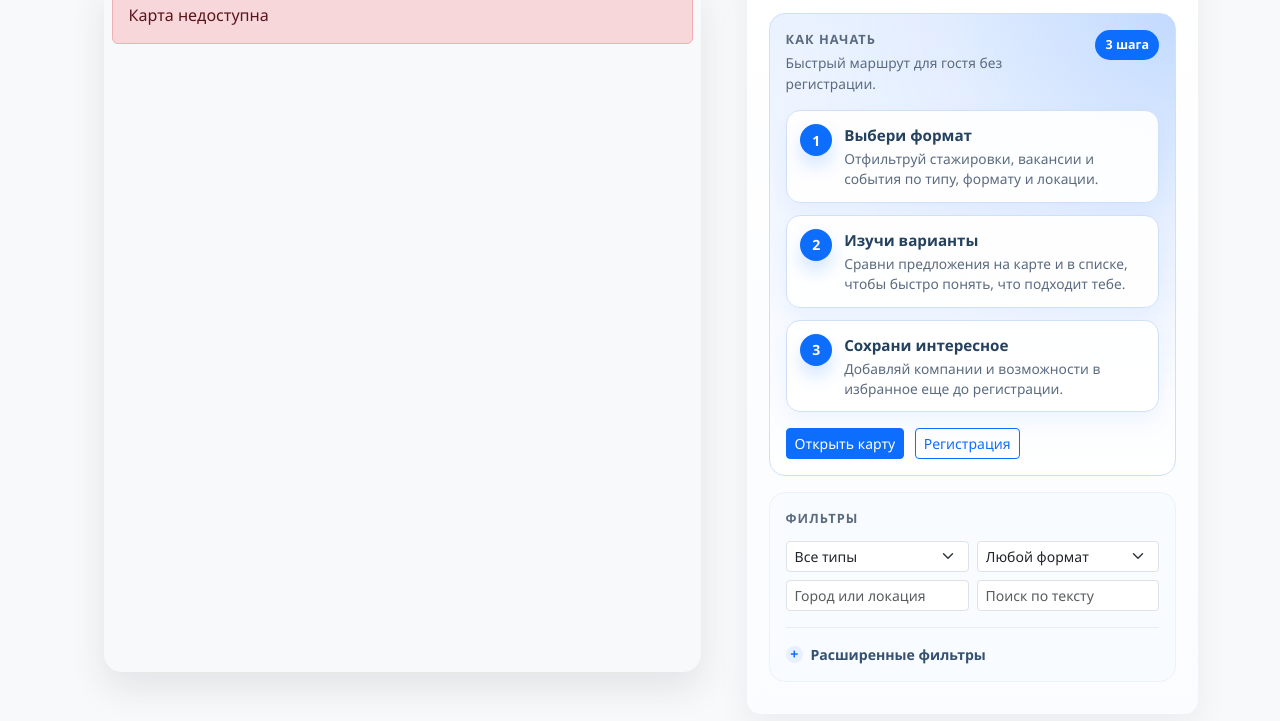
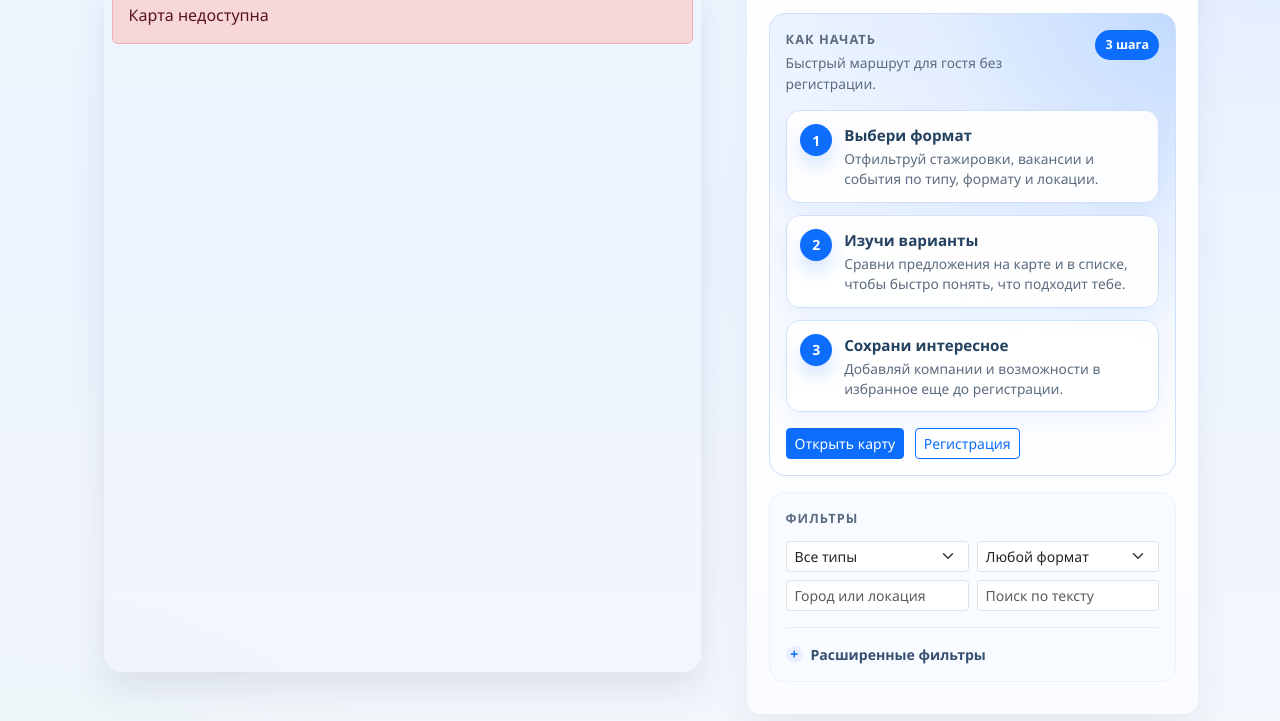
Before and after one commit to NerdySnake6/if-else-hackathon-2026, a website built with Vite: page frontend/index.html in a window 1280 px wide. Shown: the part 394-1115 px from the top of the page. Built offline with nearby package versions, Linux system fonts and the light colour scheme; no server answers.

Commit message:
Add subtle page background gradients

```diff
--- a/frontend/src/style.css
+++ b/frontend/src/style.css
@@ -1,6 +1,9 @@
 body {
     font-family: 'Segoe UI', Tahoma, Geneva, Verdana, sans-serif;
-    background-color: #f8f9fa;
+    background:
+        radial-gradient(circle at top right, rgba(13, 110, 253, 0.14), transparent 30%),
+        radial-gradient(circle at bottom left, rgba(16, 185, 129, 0.1), transparent 28%),
+        linear-gradient(180deg, #f3f7ff 0%, #edf4ff 42%, #f8f9fa 100%);
     color: #1f2a37;
 }
 
```
